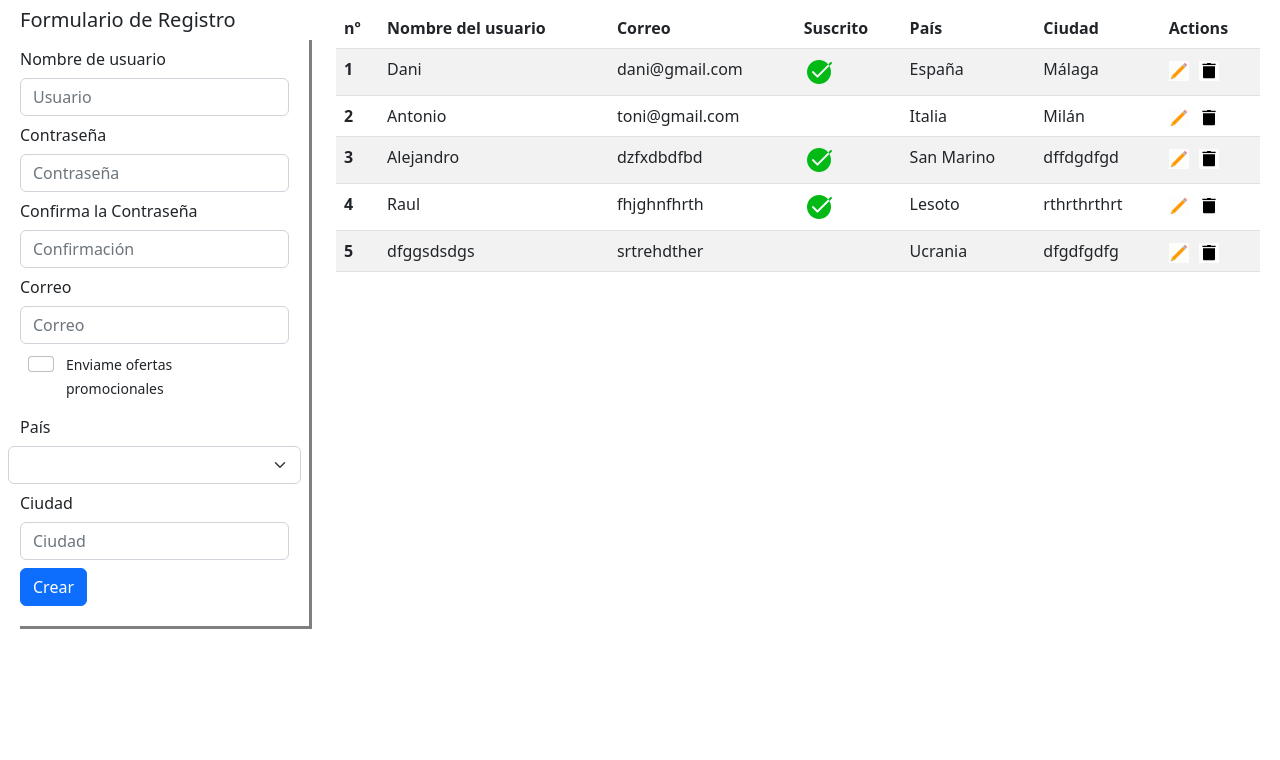
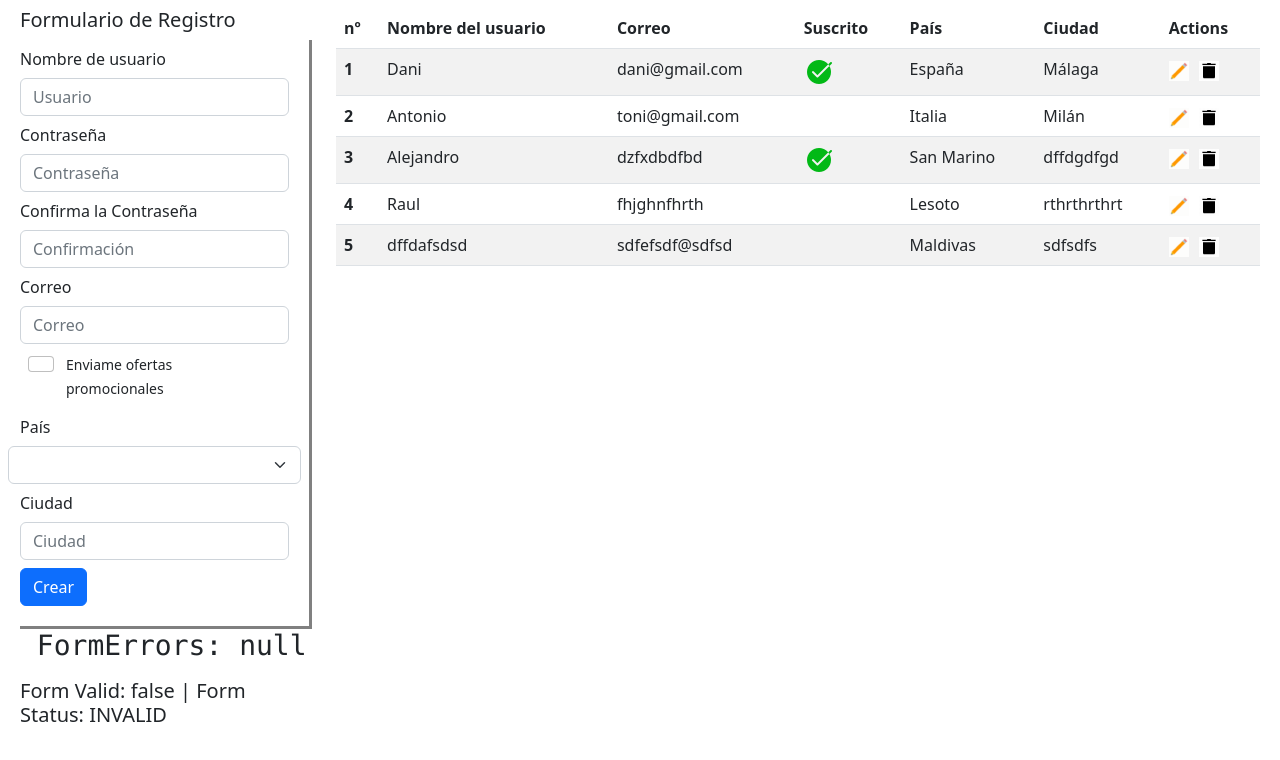
Before and after one commit to DanielSanchezPinazo/Angular-Crud, an Angular app: page / in a window 1280 px wide. Shown: the top 760 px of the page. Built offline with nearby package versions, Linux system fonts and the light colour scheme; data requests are answered from the project's data file.

Commit message:
messagge added

```diff
--- a/data/users.json
+++ b/data/users.json
@@ -31,18 +31,18 @@
       "name": "Raul",
       "password": "asd",
       "email": "fhjghnfhrth",
-      "check": true,
+      "check": false,
       "country": "Lesoto",
       "city": "rthrthrthrt",
       "id": 4
     },
     {
-      "name": "dfggsdsdgs",
-      "password": "vbn",
-      "email": "srtrehdther",
+      "name": "dffdafsdsd",
+      "password": "cvb",
+      "email": "sdfefsdf@sdfsd",
       "check": null,
-      "country": "Ucrania",
-      "city": "dfgdfgdfg",
+      "country": "Maldivas",
+      "city": "sdfsdfs",
       "id": 5
     }
   ]
--- a/src/app/components/reactive-form/reactive-form.component.css
+++ b/src/app/components/reactive-form/reactive-form.component.css
@@ -2,6 +2,7 @@
 span {
 
   color: red;
+  margin-top: 4px;
 }
 
 form {
--- a/src/app/components/reactive-form/reactive-form.component.html
+++ b/src/app/components/reactive-form/reactive-form.component.html
@@ -1,4 +1,3 @@
-
 
     <h5>Formulario de Registro</h5>
 
@@ -10,6 +9,7 @@
           <input id="name" type="text" class="form-control" placeholder="Usuario"
              formControlName="name">
         </div>
+        <span *ngIf="isValidField( 'name' )">El nombre es un campo necesario</span>
       </div>
 
       <div class="row">
@@ -18,6 +18,7 @@
           <input id="password" type="password" class="form-control" placeholder="Contraseña"
              formControlName="password">
         </div>
+        <span *ngIf="isValidField( 'password' )">La contraseña es un campo necesario</span>
       </div>
 
       <div class="row">
@@ -35,6 +36,7 @@
           <input id="email" type="text" class="form-control" placeholder="Correo"
            formControlName="email">
         </div>
+        <span *ngIf="isValidField( 'email' )">El correo es un campo necesario y debe tener formato de email</span>
       </div>
 
       <div class="row m-2">
@@ -50,6 +52,7 @@
            formControlName="country">
           <option *ngFor="let country of countries; let i = index" [value]="country">{{ country }}</option>
         </select>
+        <span *ngIf="isValidField( 'country' )">El país es un campo necesario</span>
       </div>
 
       <div class="row">
@@ -58,6 +61,7 @@
           <input id="city" type="text" class="form-control" placeholder="Ciudad"
              formControlName="city">
         </div>
+        <span *ngIf="isValidField( 'city' )">La ciudad es un campo necesario</span>
       </div>
 
       <button *ngIf="!currentUser" (click)="createUser()" class="btn btn-primary mt-2">Crear</button>
@@ -65,11 +69,11 @@
 
     </form>
 
-<!-- <h2>Form Valid: {{ myForm.valid }}</h2>
-    <h2>Form Status: {{ myForm.status }}</h2>
-    <h2>Form errors</h2>
-    <pre>{{ myForm.errors | json }}</pre>
+    <h2><pre> FormErrors: {{ myForm.errors | json }}</pre></h2>
 
+
+    <h5>Form Valid: {{ myForm.valid }} | Form Status: {{ myForm.status }}</h5>
+<!--    <h5>Form errors</h5>
     <h5>Nombre</h5>
     <pre>{{ myForm.controls["name"].errors | json }}</pre>
 
@@ -89,4 +93,5 @@
     <pre>{{ myForm.value.country | json }}</pre>
 
     <h5>Ciudad</h5>
-    <pre>{{ myForm.controls["city"].errors | json }}</pre> -->
+    <pre>{{ myForm.controls["city"].errors | json }}</pre>
+ -->
--- a/src/app/components/reactive-form/reactive-form.component.ts
+++ b/src/app/components/reactive-form/reactive-form.component.ts
@@ -1,9 +1,13 @@
-import { Component, OnDestroy, OnInit, inject } from '@angular/core';
+import { Component, OnDestroy, OnInit, ViewChild, inject } from '@angular/core';
 import { FormBuilder, FormGroup, Validators } from '@angular/forms';
 import { filter, takeUntil } from 'rxjs/operators';
 import { Countries, User } from 'src/app/interfaces/interfaces';
+
 import { UsersService } from 'src/app/services/users-service.service';
 import { ValidatorsService } from 'src/app/services/validators/validators.service';
+
+import { Observable } from 'rxjs';
+import { NgbAlert } from '@ng-bootstrap/ng-bootstrap';
 
 @Component({
   selector: 'app-reactive-form',
@@ -12,15 +16,24 @@ import { ValidatorsService } from 'src/app/services/validators/validators.servic
 })
 export class ReactiveFormComponent implements OnInit, OnDestroy {
 
+  @ViewChild('selfClosingAlert', { static: false })
+  selfClosingAlert: NgbAlert | undefined;
+
   ngOnInit(): void {
 
     this.editCurrentUser();
+
+    if (this.usersService.getSuccessMessage()) {
+
+      this.myForm.reset();
+    }
 
   };
 
   ngOnDestroy(): void {
 
     this.usersService.unsuscribe();
+
   };
 
   public countries: string[] = Object.values(Countries);
@@ -32,11 +45,11 @@ export class ReactiveFormComponent implements OnInit, OnDestroy {
 
   public myForm: FormGroup = this.formBuilder.group({
 
-    name: ["", Validators.required],  // TODO: más validaciones
-    password: ["", Validators.required],
-    password2: ["", Validators.required],
-    email: ["", Validators.required],
-    check: [""],
+    name: ["", [ Validators.required , Validators.minLength(4)]],
+    password: ["", [Validators.required, Validators.minLength( 3 )] ],
+    password2: ["", [Validators.required, Validators.minLength( 3 )]],
+    email: ["", [ Validators.required, Validators.email ]],
+    check: [ false ],
     country: ["", Validators.required],
     city: ["", Validators.required],
   }, {
@@ -81,7 +94,7 @@ export class ReactiveFormComponent implements OnInit, OnDestroy {
 
     if (this.myForm.invalid) {
 
-      this.myForm.markAllAsTouched();  // TODO: alert "faltan datos"
+      this.myForm.markAllAsTouched();
       return;
     };
 
@@ -90,6 +103,7 @@ export class ReactiveFormComponent implements OnInit, OnDestroy {
       .subscribe(() => {
         this.myForm.reset();
         this.usersService.setUpdateTableSubject(true);
+        this.usersService.setSuccessMessage( "USUARIO CREADO" );
       });
   }
 
--- a/src/app/components/table/table.component.css
+++ b/src/app/components/table/table.component.css
@@ -9,3 +9,7 @@
   width: 20px;
   cursor: pointer;
 }
+
+ngb-alert {
+  text-align: center;
+}
--- a/src/app/components/table/table.component.html
+++ b/src/app/components/table/table.component.html
@@ -1,6 +1,5 @@
+<table class="table table-striped">
 
-
-  <table class="table table-striped">
   <thead>
     <tr>
       <th scope="col">nº</th>
@@ -12,18 +11,22 @@
       <th scope="col">Actions</th>
     </tr>
   </thead>
+
   <tbody>
     <tr *ngFor="let person of users; index as i">
       <th scope="row">{{ i + 1 }}</th>
-        <td>{{ person.name  }}</td>
-        <td>{{ person.email  }}</td>
+      <td>{{ person.name }}</td>
+      <td>{{ person.email }}</td>
       <td id="suscription"><img *ngIf="person.check" src="../assets/images/icons8-aceptar-30.png" alt="accept"></td>
-        <td>{{ person.country  }}</td>
-        <td>{{ person.city  }}</td>
+      <td>{{ person.country }}</td>
+      <td>{{ person.city }}</td>
       <td>
         <img id="edit" (click)="getUser( person.id )" src="../assets/images/icons8-editar.gif" alt="edit">
         <img id="erase" (click)="deleteUser( person.id )" src="../assets/images/icons8-borrar.gif" alt="edit">
       </td>
     </tr>
   </tbody>
+
 </table>
+
+<ngb-alert *ngIf="message$" type="warning" (closed)="closeMessage()">{{ message$ }}</ngb-alert>
--- a/src/app/components/table/table.component.ts
+++ b/src/app/components/table/table.component.ts
@@ -1,5 +1,6 @@
 import { Component, OnDestroy, OnInit, inject } from '@angular/core';
-import { switchMap, takeUntil } from 'rxjs';
+import { Observable, Subject, of, switchMap, takeUntil } from 'rxjs';
+
 import { User } from 'src/app/interfaces/interfaces';
 import { UsersService } from 'src/app/services/users-service.service';
 
@@ -12,13 +13,28 @@ export class TableComponent implements OnInit, OnDestroy {
 
   private usersService = inject(UsersService);
   public users: User[] = [];
-
+  public message$ = "";
 
   ngOnInit(): void {
 
+    this.updateTable();
+
+    this.usersService.getSuccessMessage()
+      .pipe( takeUntil( this.usersService.unsuscribe()))
+      .subscribe( (message) => this.message$ = message);
+  };
+
+  ngOnDestroy(): void {
+
+    this.usersService.unsuscribe();
+  };
+
+  public updateTable() {
+
     this.usersService.getUpdateTableSubject()
       .pipe( takeUntil( this.usersService.unsuscribe()))
-      .subscribe( (result) => {
+      .subscribe( result => {
+
         if (result) {
 
           this.getUsers();
@@ -27,13 +43,7 @@ export class TableComponent implements OnInit, OnDestroy {
       });
   };
 
-  ngOnDestroy(): void {
-
-    this.usersService.unsuscribe();
-  };
-
-
-  getUsers()/*: WritableSignal<User[]>*/ { //! porque no se puede asignar ese tipo?
+  public getUsers()/*: WritableSignal<User[]>*/ { //! porque no se puede asignar ese tipo?
 
     return this.usersService.getUsers()
       .pipe( takeUntil( this.usersService.unsuscribe()))
@@ -42,7 +52,7 @@ export class TableComponent implements OnInit, OnDestroy {
       // this.users.set(users);
         this.users = users;
       });
-  }
+  };
 // ! no funciona como computed
   // public getUsers = computed( () => {
 
@@ -53,7 +63,7 @@ export class TableComponent implements OnInit, OnDestroy {
   //     })
   //    } );
 
-  getUser( id: number ) {
+  public getUser( id: number ) {
 
     this.usersService.getUserById( id )
       .pipe( takeUntil( this.usersService.unsuscribe()))
@@ -62,15 +72,24 @@ export class TableComponent implements OnInit, OnDestroy {
         // console.log( this.usersService.getCurrentUser());
       });
     // console.log(user);
-  }
+  };
 
-  deleteUser(id: number): void {
+  public deleteUser(id: number): void {
 
     this.usersService.eraseUser( id )
-      .pipe( switchMap(() => this.usersService.getUsers( )))
-      .pipe( takeUntil( this.usersService.unsuscribe()))
-      .subscribe((users: User[])=> {
+      .pipe(
+        switchMap(() => this.usersService.getUsers( )),
+        takeUntil( this.usersService.unsuscribe())
+      )
+      .subscribe( (users: User[]) => {
         this.users = users;
+        this.usersService.setSuccessMessage( "USUARIO BORRADO" );
+        //TODO:BORRAR FORMULARIO
       });
+  };
+
+  public closeMessage() {
+
+    this.usersService.setSuccessMessage( "" );
   }
 }
--- a/src/app/services/users-service.service.ts
+++ b/src/app/services/users-service.service.ts
@@ -13,9 +13,10 @@ export class UsersService {
 
   private http = inject( HttpClient );
   private baseUrl: string = environments.baseUrl;
-  private updateTable$ = new BehaviorSubject(true);
-  private currentUser$ = new Subject();
+  private updateTable$ = new BehaviorSubject<boolean>(true);
+  private currentUser$ = new Subject<User>();
   private unsubscribe$ = new Subject<void>();
+  private successMessage$ = new BehaviorSubject<string>("");
 
   public setUpdateTableSubject( value: boolean ): void {
 
@@ -37,15 +38,25 @@ export class UsersService {
     return this.currentUser$.asObservable();
   };
 
+  public setSuccessMessage( message: string): void {
+
+    this.successMessage$.next(message);
+  };
+
+  public getSuccessMessage() {
+
+    return this.successMessage$.asObservable();
+  };
+
   public getUsers(): Observable<User[]> {
 
     return this.http.get<User[]>( `${this.baseUrl}/users` );
-  }
+  };
 
   public addUser( user: User ): Observable<User> {
 
     return this.http.post<User>( `${this.baseUrl}/users`, user );
-  }
+  };
 
   public eraseUser( id: number ): Observable<boolean> {
 
@@ -54,23 +65,22 @@ export class UsersService {
       map( resp => true ),
       catchError( err => of( false ))
     );
-  }
+  };
 
   public getUserById( id: number ): Observable<User> {
 
     return this.http.get<User>( `${this.baseUrl}/users/${ id }` );
-  }
+  };
 
   public modUser( user: User ): Observable<User> {
 
     return this.http.patch<User>( `${this.baseUrl}/users/${ user.id }`, user );
-  }
-
+  };
 
   public unsuscribe(): Subject<void> {
 
     this.unsubscribe$.next();
     this.unsubscribe$.complete();
     return this.unsubscribe$;
-  }
+  };
 }
```
Lines whose indentation alone changed are shown as unchanged.
